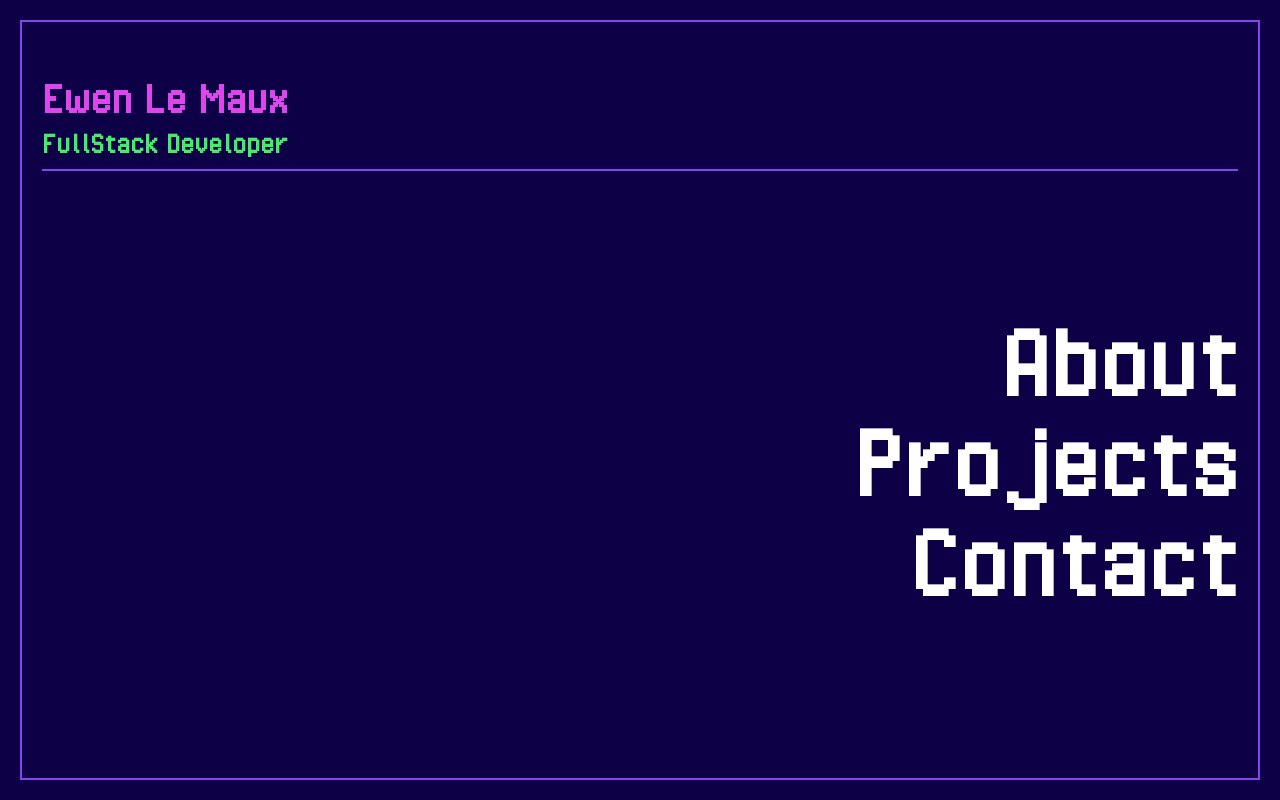
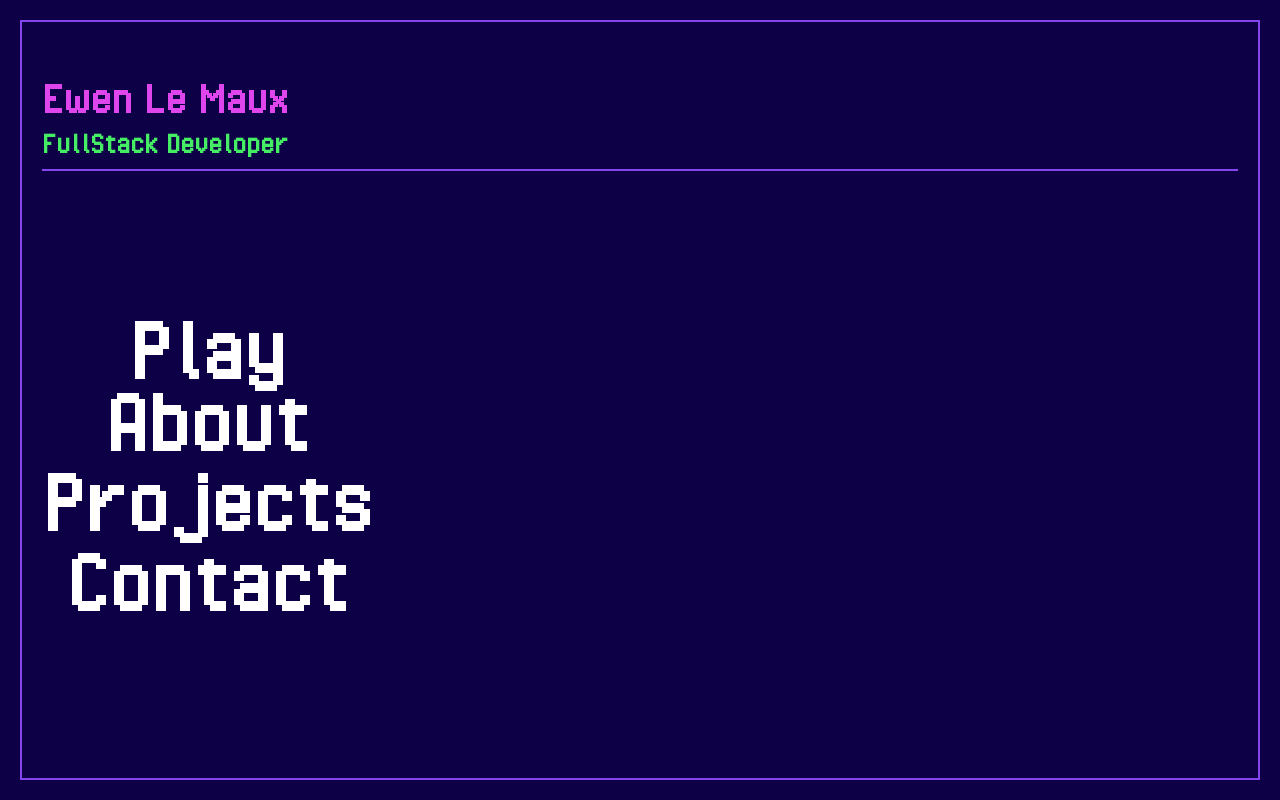
Before and after one commit to EwenLM/Portfolio, a PHP site: template App/Views/nav.php in a window 1280 px wide. Run offline with PHP 8.4, Linux system fonts and the light colour scheme; the template is opened without the code that fills it, so the values that code supplies are empty.

Commit message:
reorg page et ajustement css

```diff
--- a/App/Routers/Router.php
+++ b/App/Routers/Router.php
@@ -11,8 +11,10 @@ $router->setNamespace('\App\Controllers');
 $router->get("/home","Home@index");
 $router->get("/","Home@index");
 
+//============page Invaders
+$router->get ("/play-invaders", "Invaders@index");
 
-//==========Page A propos=========
+//==========Page About=========
 $router ->get("/about","About@index");
 
 
--- a/App/Views/aboutView.php
+++ b/App/Views/aboutView.php
@@ -1,6 +1,7 @@
 </header>
 <main>
-    <section>
+<section class="scroll-container">
+<div class="content-section">
     <h2 id="aboutTitle" class="subtitle">Hi, Welcome to my world</h2>
     <p id="aboutText" class="text">
         I'm a new passionate developer with a huge wish to learn everyday about this new world. <br><br>
@@ -14,5 +15,6 @@
     <p id="signature" class="text">
         Ewen
     </p></a>
+    </div>
     </section>
 </main>
--- a/App/Views/homeView.php
+++ b/App/Views/homeView.php
@@ -1,7 +1,4 @@
 </header>
 <main>
-<iframe
- id="game" src="./game/SpaceInvaders/index.html">
-</iframe>
 </main>
 </section>
--- /dev/null
+++ b/App/Views/invadersView.php
@@ -0,0 +1,5 @@
+<main>
+<iframe
+id="game" src="./game/SpaceInvaders/index.html">
+</iframe>
+</main>
--- a/App/Views/nav.php
+++ b/App/Views/nav.php
@@ -1,6 +1,11 @@
-<section id="hoem">
+<section id="home">
+<section class="scroll-container">
+<div class="content-section">
 <nav id="nav">
     <ul id="menu-list">
+        <a class="link li-menu" id="linkInvader" href="./play-invaders">
+            <li class="nav-title">Play</li>
+        </a>
         <a class="link li-menu" href="./about">
             <li class="nav-title">About</li>
         </a>
@@ -12,3 +17,5 @@
         </a>
     </ul>
 </nav>
+</div>
+</section>
--- a/App/Views/projectsView.php
+++ b/App/Views/projectsView.php
@@ -19,7 +19,7 @@
                             <div class="project-detail">
                                 <p class="text">
                                     <?php echo ($dataProjects['descriptions'][$index]); ?>
-                                </p> <br> <br>
+                                </p> <br>
                                 <p class="text">
                                     Technologies used : <?php echo ($dataProjects['techno'][$index]) ?>
                                 </p>
--- a/Asset/Css/main.css
+++ b/Asset/Css/main.css
@@ -33,6 +33,10 @@ a {
 
 ul li {
   list-style-type: none;
+}
+
+p {
+  font-size: 1.5rem;
 }
 
 #border {
@@ -117,7 +121,12 @@ header {
 }
 
 .li-menu:hover {
+  color: #DE45ED;
   border-bottom: 1.5mm ridge #8345ED;
+}
+
+#linkInvader {
+  display: none;
 }
 
 .link {
@@ -213,6 +222,11 @@ header {
   margin-top: 10px;
   background-color: #8345ED;
   padding: 0 30px;
+}
+
+.project-detail.active p {
+  font-size: 1.5rem;
+  margin-top: none;
 }
 
 .all-link {
@@ -376,21 +390,15 @@ input[type=file]:hover {
     padding-bottom: 10px;
     align-items: start;
   }
-  .li-menu {
-    width: 100%;
-    display: flex;
-    justify-content: end;
-  }
-  #nav {
-    font-size: 7rem;
-    justify-content: end;
-  }
   #menu-list {
     margin-top: 50px;
     margin-bottom: 30px;
     display: flex;
     flex-direction: column;
     align-items: end;
+  }
+  #linkInvader {
+    display: block;
   }
   .text {
     font-size: 1.2rem;
@@ -420,7 +428,7 @@ input[type=file]:hover {
     display: flex;
     flex-direction: column;
     align-items: flex-end;
-    max-width: 70%;
+    max-width: 100%;
     text-align: end;
     margin-bottom: 15px;
   }
@@ -441,21 +449,17 @@ input[type=file]:hover {
     margin-top: 0;
   }
   #nav {
-    font-size: 7rem;
+    font-size: 6rem;
     font-family: "pixel_operatorregular";
   }
   .li-menu {
-    height: 100px;
+    height: 80px;
   }
   #game {
     display: flex;
+    align-self: center;
     box-shadow: 5px 5px 5px 5px;
     border: none;
-    position: absolute;
-    top: 220px;
-    left: 150px;
-    height: 300px;
-    width: 300px;
   }
   .title-project {
     font-size: 6rem;
@@ -463,10 +467,10 @@ input[type=file]:hover {
 }
 @media screen and (min-width: 1400px) {
   #nav {
-    font-size: 8rem;
+    font-size: 6rem;
   }
   .li-menu {
-    height: 150px;
+    height: 100px;
   }
   #game {
     height: 600px;
@@ -481,6 +485,6 @@ input[type=file]:hover {
     font-size: 10rem;
   }
   .li-menu {
-    height: 200px;
+    height: 170px;
   }
 }
--- a/Asset/Css/main.scss
+++ b/Asset/Css/main.scss
@@ -83,6 +83,10 @@ ul li {
     list-style-type: none;
 }
 
+p{
+    font-size: 1.5rem;
+}
+
 #border {
     position: fixed;
     top: 20px;
@@ -164,7 +168,12 @@ header {
 }
 
 .li-menu:hover {
+    color: $titleColor;
     border-bottom: 1.5mm ridge $lineColor;
+}
+
+#linkInvader {
+    display: none;
 }
 
 .link {
@@ -270,6 +279,11 @@ header {
     margin-top: 10px;
     background-color: #8345ED;
     padding: 0 30px;
+}
+
+.project-detail.active p {
+    font-size: 1.5rem;
+    margin-top: none;
 }
 
 .all-link {
@@ -436,24 +450,16 @@ input[type="file"]:hover {
         align-items: start;
     }
 
-    .li-menu {
-        width: 100%;
-        display: flex;
-        justify-content: end;
-    }
-
-    #nav {
-        font-size: 7rem;
-        ;
-        justify-content: end;
-    }
-
     #menu-list {
         margin-top: 50px;
         margin-bottom: 30px;
         display: flex;
         flex-direction: column;
         align-items: end;
+    }
+
+    #linkInvader {
+        display: block;
     }
 
     .text {
@@ -492,7 +498,7 @@ input[type="file"]:hover {
         display: flex;
         flex-direction: column;
         align-items: flex-end;
-        max-width: 70%;
+        max-width: 100%;
         text-align: end;
         margin-bottom: 15px;
     }
@@ -522,23 +528,19 @@ input[type="file"]:hover {
     }
 
     #nav {
-        font-size: 7rem;
+        font-size: 6rem;
         font-family: $textFont;
     }
 
     .li-menu {
-        height: 100px;
+        height: 80px;
     }
 
     #game {
         display: flex;
+        align-self: center;
         box-shadow: 5px 5px 5px 5px;
         border: none;
-        position: absolute;
-        top: 220px;
-        left: 150px;
-        height: 300px;
-        width: 300px;
     }
 
     //========Projects===========
@@ -549,11 +551,11 @@ input[type="file"]:hover {
 
 @media screen and (min-width:1400px) {
     #nav {
-        font-size: 8rem;
+        font-size: 6rem;
     }
 
     .li-menu {
-        height: 150px;
+        height: 100px;
     }
 
 
@@ -574,6 +576,6 @@ input[type="file"]:hover {
     }
 
     .li-menu {
-        height: 200px;
+        height: 170px;
     }
 }
```
Also changed, not shown: App/Controllers/Invaders.php (added, +12 -0 lines).
